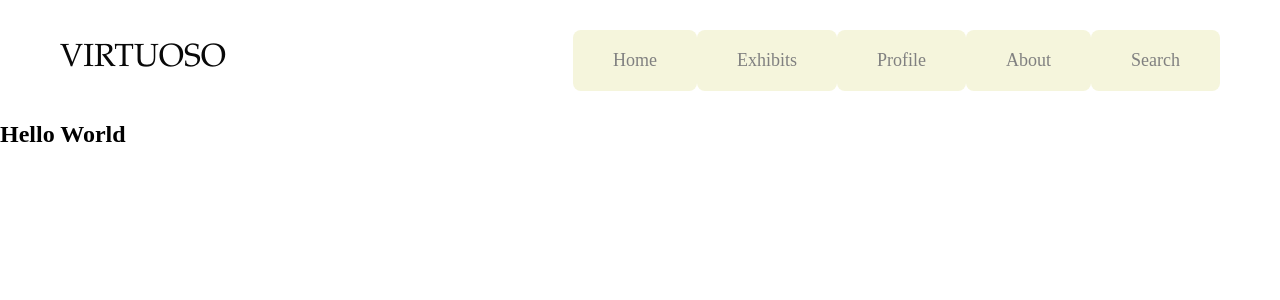
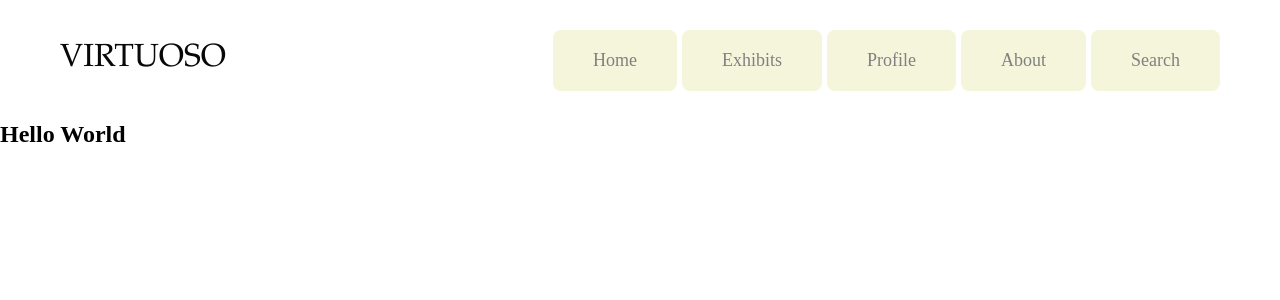
Before and after one commit to amoahy15/GenTech, a React (Create React App) app in the folder VirtuosoApp/frontend/: page / in a window 1280 px wide. Shown: the top 300 px of the page. Built offline with nearby package versions, Linux system fonts and the light colour scheme.

Commit message:
nav routing

```diff
--- a/VirtuosoApp/frontend/src/components/Nav.js
+++ b/VirtuosoApp/frontend/src/components/Nav.js
@@ -14,9 +14,13 @@ const Nav = () => {
       <nav>
         <ul>
           <a href='./'><Button color='beige' text='Home' onClick={onClick}/></a>
+          <div class="divider"/>
           <a><Button color='beige' text='Exhibits' onClick={onClick}/></a>
+          <div class="divider"/>
           <a><Button color='beige' text='Profile' onClick={onClick}/></a>
+          <div class="divider"/>
           <a href ='./about'><Button color='beige' text='About' onClick={onClick}/></a>
+          <div class="divider"/>
           <a><Button color='beige' text='Search' onClick={onClick}/></a>
         </ul>
       </nav>
--- a/VirtuosoApp/frontend/src/index.css
+++ b/VirtuosoApp/frontend/src/index.css
@@ -59,3 +59,8 @@ nav ul li {
   line-height: 150%;
   position: relative;
 }
+.divider{
+  width:5px;
+  height:auto;
+  display:inline-block;
+}
```
